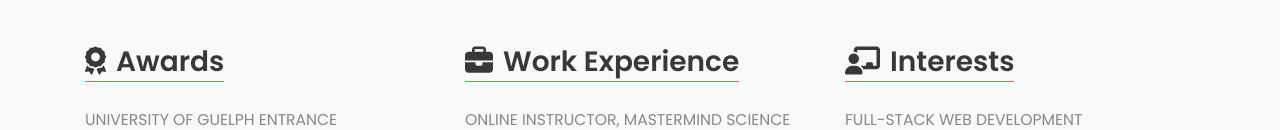
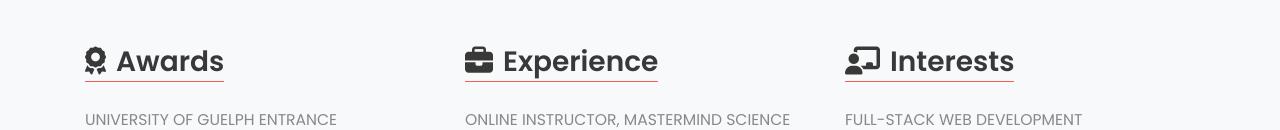
Before and after one commit to niloyKGhosh/personal-website-v2, a website: page index.html in a window 1280 px wide. Shown: the part 1292-1422 px from the top of the page. Drawn offline with nearby package versions, Linux system fonts and the light colour scheme.

Commit message:
changed experience title

```diff
--- a/index.html
+++ b/index.html
@@ -352,7 +352,7 @@
 									<h3 class="about-subsection-h5">
 										<span
 											><i class="fas fa-briefcase"></i
-											>Work Experience</span
+											>Experience</span
 										>
 									</h3>
 									<h5 class="about-subsection-head mt-3">
```
